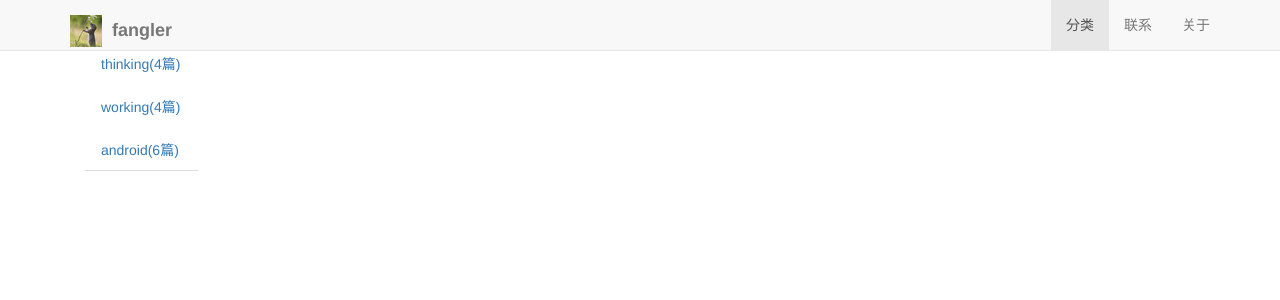
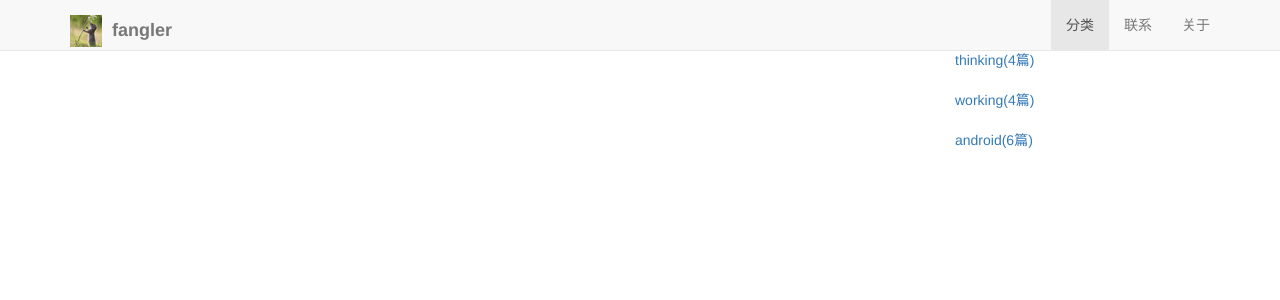
Before and after one commit to fangler/fangler.github.io, a Jekyll site: the page built from categories.html, in a window 1280 px wide. Shown: the top 300 px of the page. Built offline with Jekyll 4.4.1, drawn with Linux system fonts in a browser that asks for light colours; nearby versions of some CDN libraries; library files that are not in the unit come from our copies.

Commit message:
fix some error types

```diff
--- a/_includes/themes/startbootstrap-freelancer-1.0.2/default.html
+++ b/_includes/themes/startbootstrap-freelancer-1.0.2/default.html
@@ -106,9 +106,9 @@
     <script src="{{ ASSET_PATH }}/js/freelancer.js"></script>
     <script src="{{ ASSET_PATH }}/js/custom.js"></script>
       $(function () {
-        $('#categories-navdiv').affix({
+        $('#categories-nav').affix({
            offset: {
-              top: 60
+              top: $('.navbar-fixed-top').offset().top
            }
         });
      });
--- a/categories.html
+++ b/categories.html
@@ -6,13 +6,6 @@ group: navigation
 {% include JB/setup %}
 
 <div class="container">
-	<div class="col-md-3" id="categories-div">
-		<ul class="nav nav-tabs nav-stacked affix" id="categories-nav">
-			{% for category in (site.categories %}
-			<li><a href="#{{ category[0]}}-ref" data-toggle="tab">{{ category[0] | join: "/" }}({{ category[1].size }}篇)</a></li>
-			{% endfor %}
-		</ul>
-	</div>
 	<div class="tab-content col-md-9">
 		{% for category in site.categories %}
 		<div class="tab-pane" id="{{ category[0] }}-ref">
@@ -23,4 +16,11 @@ group: navigation
 		</div>
 		{% endfor %}
 	</div>
+	<div class="col-md-3" id="categories-div">
+		<ul class="nav affix" id="categories-nav">
+			{% for category in (site.categories %}
+			<li><a href="#{{ category[0]}}-ref" data-toggle="tab">{{ category[0] | join: "/" }}({{ category[1].size }}篇)</a></li>
+			{% endfor %}
+		</ul>
+	</div>
 </div>
```
Also changed, not shown: assets/themes/startbootstrap-freelancer-1.0.2/css/style.css (+18 -0 lines).
